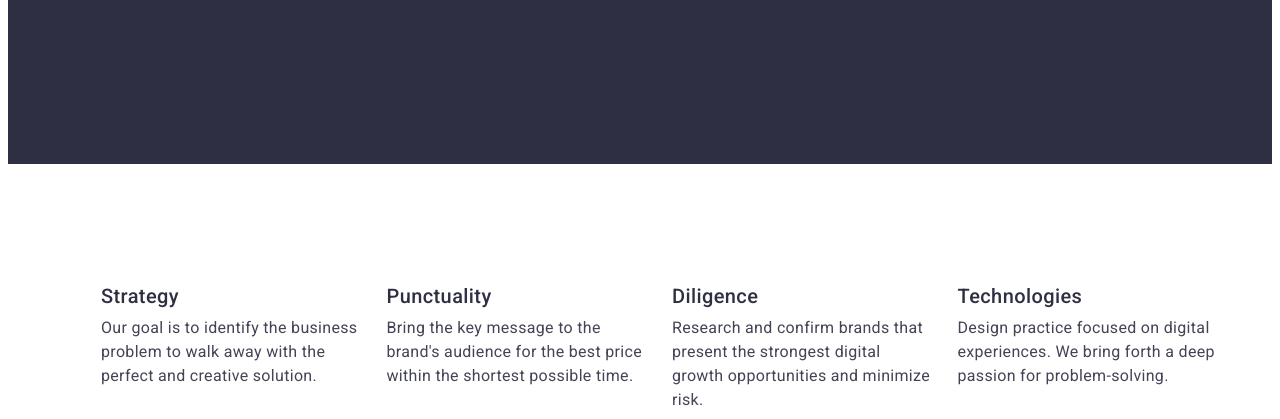
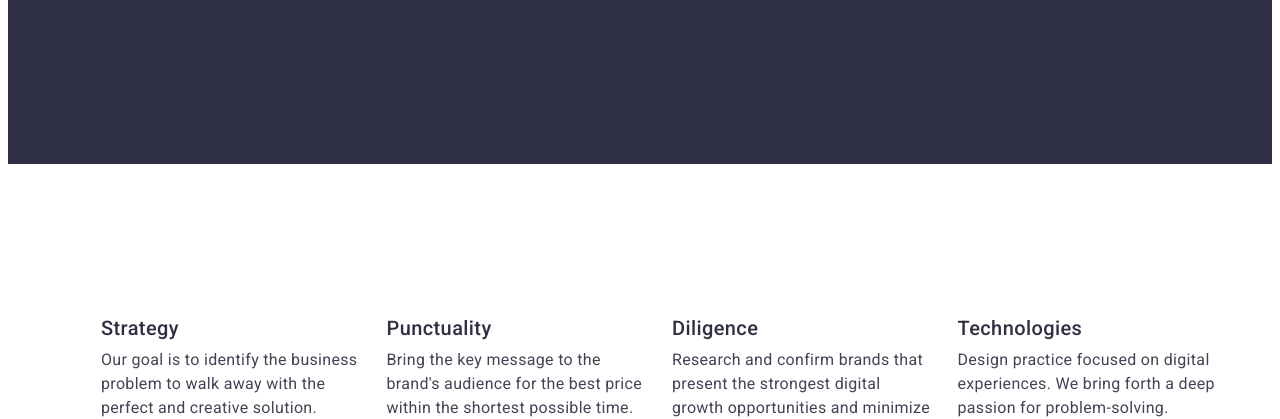
Before and after one commit to user5674226789/goit-markup-hw-02, a plain HTML site: page index.html in a window 1280 px wide. Shown: the part 413-832 px from the top of the page. Drawn offline with Linux system fonts and the light colour scheme.

Commit message:
Update styles.css

```diff
--- a/css/styles.css
+++ b/css/styles.css
@@ -266,3 +266,8 @@ margin-right: 0;
 .third-list {
   border-bottom-left-radius: 4px;
 }
+
+.list-div {
+  padding-top: 32px;
+  padding-bottom: 32px;
+}
```
